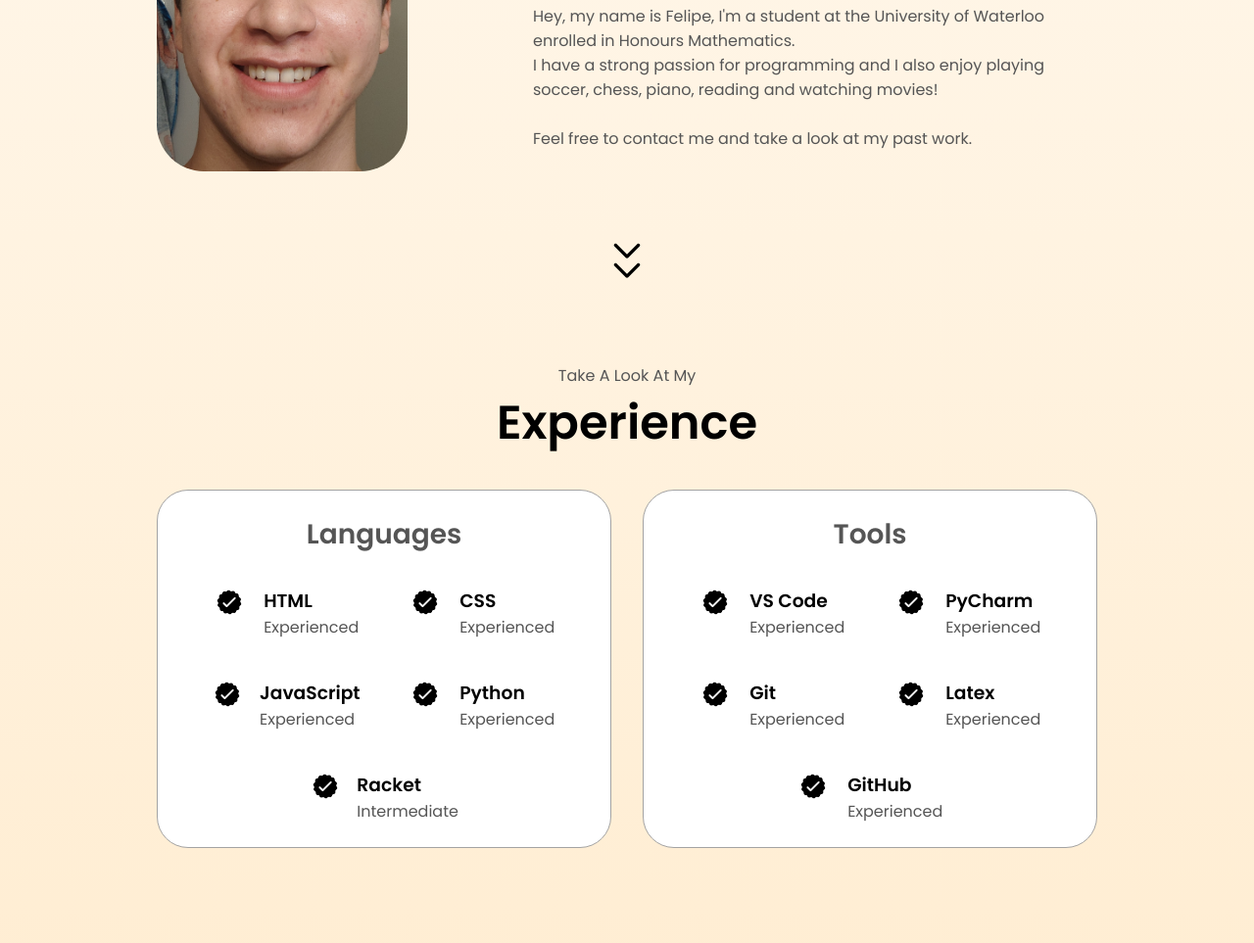
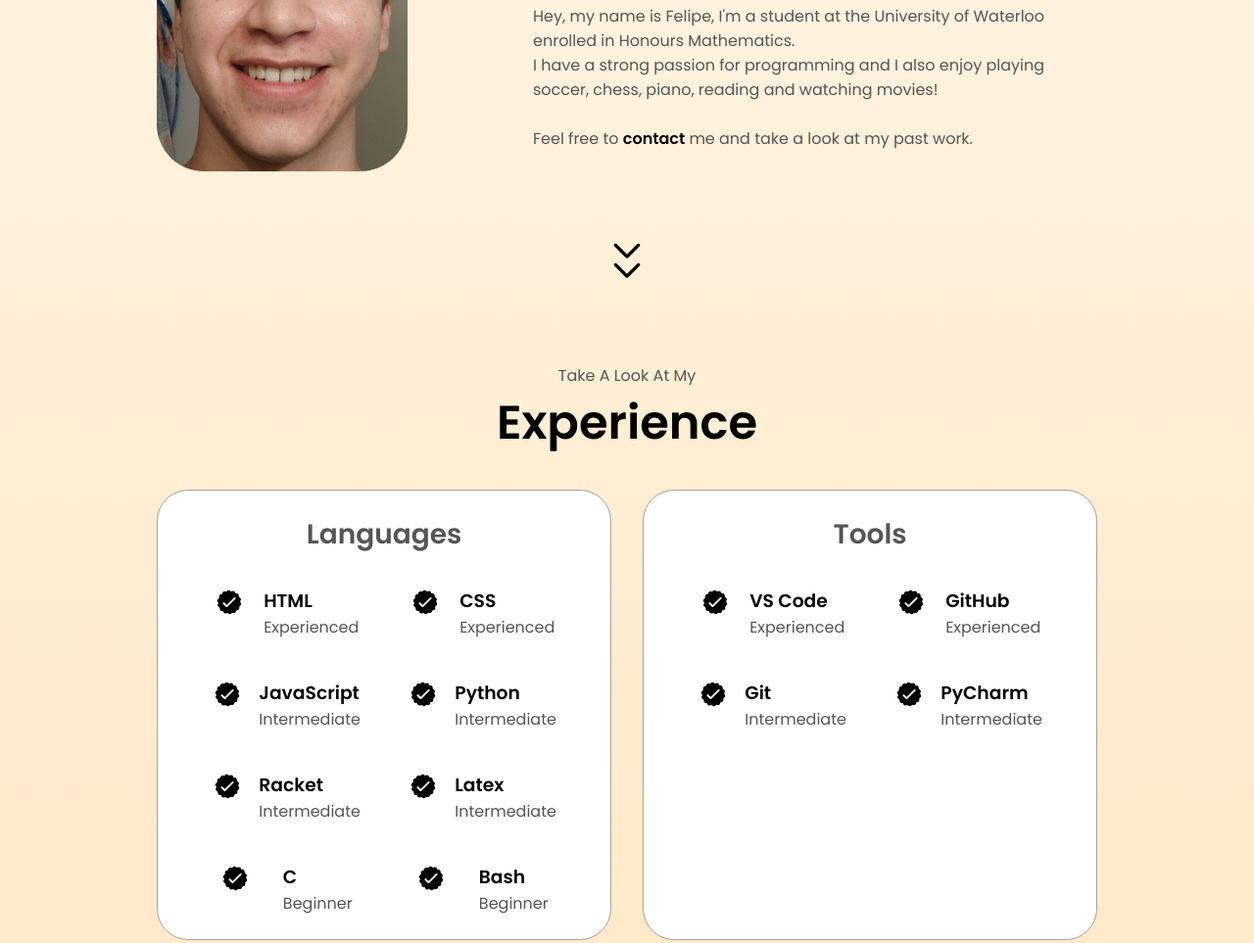
Before and after one commit to felimart2003/portfolio-website, a plain HTML site: page index.html in a window 1280 px wide. Shown: the part 1357-2320 px from the top of the page at 98% size. Drawn offline with Linux system fonts and the light colour scheme.

Commit message:
Updating to support 1 project
Updated site so there is only 1 project

```diff
--- a/index.html
+++ b/index.html
@@ -129,7 +129,7 @@
               soccer, chess, piano, reading and watching movies!
               <br />
               <br />
-              Feel free to contact me and take a look at my past work.
+              Feel free to <a href="#contact">contact</a> me and take a look at my past work.
             </p>
           </div>
         </div>
@@ -182,7 +182,7 @@
                 />
                 <div>
                   <h3>JavaScript</h3>
-                  <p>Experienced</p>
+                  <p>Intermediate</p>
                 </div>
               </article>
               <article>
@@ -193,7 +193,7 @@
                 />
                 <div>
                   <h3>Python</h3>
-                  <p>Experienced</p>
+                  <p>Intermediate</p>
                 </div>
               </article>
               <article>
@@ -205,6 +205,39 @@
                 <div>
                   <h3>Racket</h3>
                   <p>Intermediate</p>
+                </div>
+              </article>
+              <article>
+                <img
+                  src="./assets/checkmark.png"
+                  alt="Experience icon"
+                  class="icon"
+                />
+                <div>
+                  <h3>Latex</h3>
+                  <p>Intermediate</p>
+                </div>
+              </article>
+              <article>
+                <img
+                  src="./assets/checkmark.png"
+                  alt="Experience icon"
+                  class="icon"
+                />
+                <div>
+                  <h3>C</h3>
+                  <p>Beginner</p>
+                </div>
+              </article>
+              <article>
+                <img
+                  src="./assets/checkmark.png"
+                  alt="Experience icon"
+                  class="icon"
+                />
+                <div>
+                  <h3>Bash</h3>
+                  <p>Beginner</p>
                 </div>
               </article>
             </div>
@@ -223,6 +256,7 @@
                   <p>Experienced</p>
                 </div>
               </article>
+
               <article>
                 <img
                   src="./assets/checkmark.png"
@@ -230,7 +264,7 @@
                   class="icon"
                 />
                 <div>
-                  <h3>PyCharm</h3>
+                  <h3>GitHub</h3>
                   <p>Experienced</p>
                 </div>
               </article>
@@ -242,7 +276,7 @@
                 />
                 <div>
                   <h3>Git</h3>
-                  <p>Experienced</p>
+                  <p>Intermediate</p>
                 </div>
               </article>
               <article>
@@ -252,19 +286,8 @@
                   class="icon"
                 />
                 <div>
-                  <h3>Latex</h3>
-                  <p>Experienced</p>
-                </div>
-              </article>
-              <article>
-                <img
-                  src="./assets/checkmark.png"
-                  alt="Experience icon"
-                  class="icon"
-                />
-                <div>
-                  <h3>GitHub</h3>
-                  <p>Experienced</p>
+                  <h3>PyCharm</h3>
+                  <p>Intermediate</p>
                 </div>
               </article>
             </div>
@@ -282,7 +305,7 @@
       <p class="section__text__p1">View My</p>
       <h1 class="title">Projects</h1>
       <div class="experience-details-container">
-        <div class="about-containers">
+        <div class="project-container">
           <div class="details-container color-container">
             <div class="article-container">
               <img
@@ -294,11 +317,11 @@
             <h2 class="experience-sub-title project-title">Customer Count</h2>
             <div class="btn-container">
               <button
-              class="btn btn-color-2 project-btn"
-              onclick="location.href='https://customercount.netlify.app/'"
-            >
-              Live Demo
-            </button>
+                class="btn btn-color-2 project-btn"
+                onclick="location.href='https://customercount.netlify.app/'"
+              >
+                Live Demo
+              </button>
               <button
                 class="btn btn-color-2 project-btn"
                 onclick="location.href='https://github.com/felimart2003/Customer-count'"
@@ -307,17 +330,15 @@
               </button>
             </div>
           </div>
-          <div class="details-container color-container">
+          <!-- <div class="details-container color-container">
             <div class="article-container">
               <img
                 src="./assets/project-2.png"
                 alt="Project 2"
                 class="project-img"
               />
-              <!-- TO DO TASK put images of projects-->
             </div>
             <h2 class="experience-sub-title project-title">Project Two</h2>
-            <!-- TO DO TASK replace name-->
             <div class="btn-container">
               <button
                 class="btn btn-color-2 project-btn"
@@ -340,10 +361,8 @@
                 alt="Project 3"
                 class="project-img"
               />
-              <!-- TO DO TASK put images of projects-->
             </div>
             <h2 class="experience-sub-title project-title">Project Three</h2>
-            <!-- TO DO TASK replace name-->
             <div class="btn-container">
               <button
                 class="btn btn-color-2 project-btn"
@@ -358,7 +377,7 @@
                 Live Demo
               </button>
             </div>
-          </div>
+          </div>-->
         </div>
       </div>
       <img
--- a/style.css
+++ b/style.css
@@ -375,6 +375,20 @@ section {
   margin: auto 0;
 }
 
+#about a {
+  color: black;
+  font-weight: 600;
+  text-decoration: none;
+  text-decoration-color: white;
+}
+
+#about a:hover {
+  color: grey;
+  text-decoration: underline;
+  text-underline-offset: .5rem;
+  text-decoration-color: rgb(181, 181, 181);
+}
+
 /* Experience */
 #experience {
   position: relative;
@@ -417,6 +431,7 @@ article .icon {
 /* Projects */
 #projects {
   position: relative;
+  height: 103vh;
 }
 
 .color-container {
@@ -438,6 +453,22 @@ article .icon {
 .project-btn {
   color: black;
   border-color: rgb(163, 163, 163);
+}
+
+#projects .experience-details-container {
+  display: flex;
+  flex-wrap: nowrap;
+  justify-content: center;
+  flex-direction: row;
+
+  /* padding: 1.5rem;
+  flex: 0.1;
+  justify-content: center;
+  background: white;
+  border-radius: 2rem;
+  border: rgb(53, 53, 53) 0.1rem solid;
+  border-color: rgb(163, 163, 163);
+  text-align: center; */
 }
 
 /* Contact */
```
